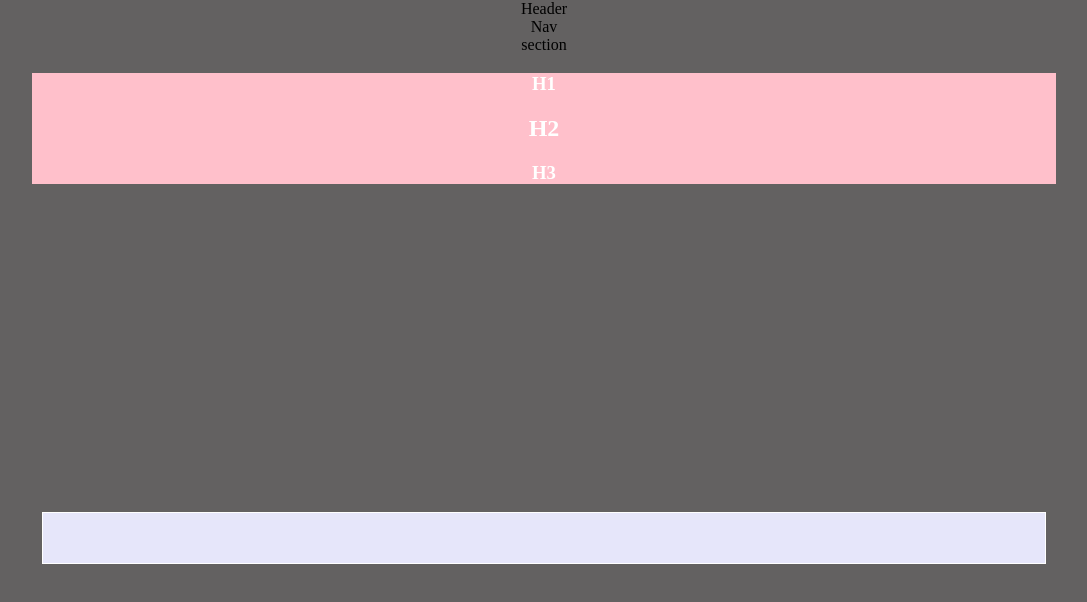
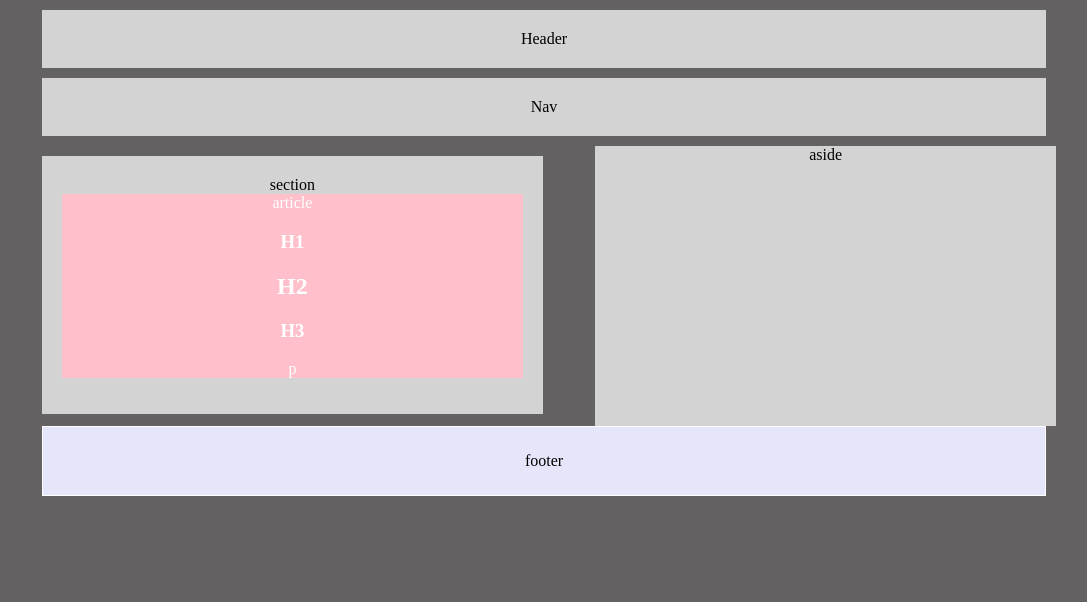
Before and after one commit to RoshiniJaiswal/week1homework, a plain HTML site: page index.html in a window 1280 px wide. Shown: the whole page, without its empty margins (96-1183 px from the left). Drawn offline with Linux system fonts and the light colour scheme.

Commit message:
Modified files

```diff
--- a/index.html
+++ b/index.html
@@ -4,32 +4,33 @@
 
 <head>
     <meta charset="UTF-8">
-
 </head>
 
-<header>
+<body>
+    <header class='container gray'>
         Header
     </header>
-<nav>
+    <nav class='container gray'>
         Nav
     </nav>
-<section>
+    <section class='container gray'>
         section
-    <article>
+        <article> article
             <h1>H1</h1>
             <h2>H2</h2>
             <h3>H3</h3>
-        <p></p>
+            <p>p</p>
         </article>
     </section>
-<aside>
+    <aside class='gray'>
+        aside
         <h4></h4>
         <p></p>
         </div>
     </aside>
 </body>
 <footer>
-
+    footer
 </footer>
 
 </html>
--- a/style.css
+++ b/style.css
@@ -14,6 +14,7 @@ footer {
     footer {
         background: lavender;
         color: #000;
+        clear: both;
     }
 
     article {
@@ -22,11 +23,24 @@ article {
     }
 
     aside {
-    width: 44%;
-    display: inline-table;
-    margin: 10px 2px;
+        height: 280px;
+        width: 45%;
+        float: right;
     }
 
-aside {
-    height: 280px;
+    section {
+        float: left;
+        width: 45%;
     }
+
+    .container {
+        padding: 20px;
+        margin: 10px 10px;
+    }
+
+    .gray {
+        background-color: lightgray;
+    }
+    /* add background color to HI,H2,H3
+add spacing between h1,h2,h3 and p
+space between aside and footer (check height) */
```
Lines whose indentation alone changed are shown as unchanged.
